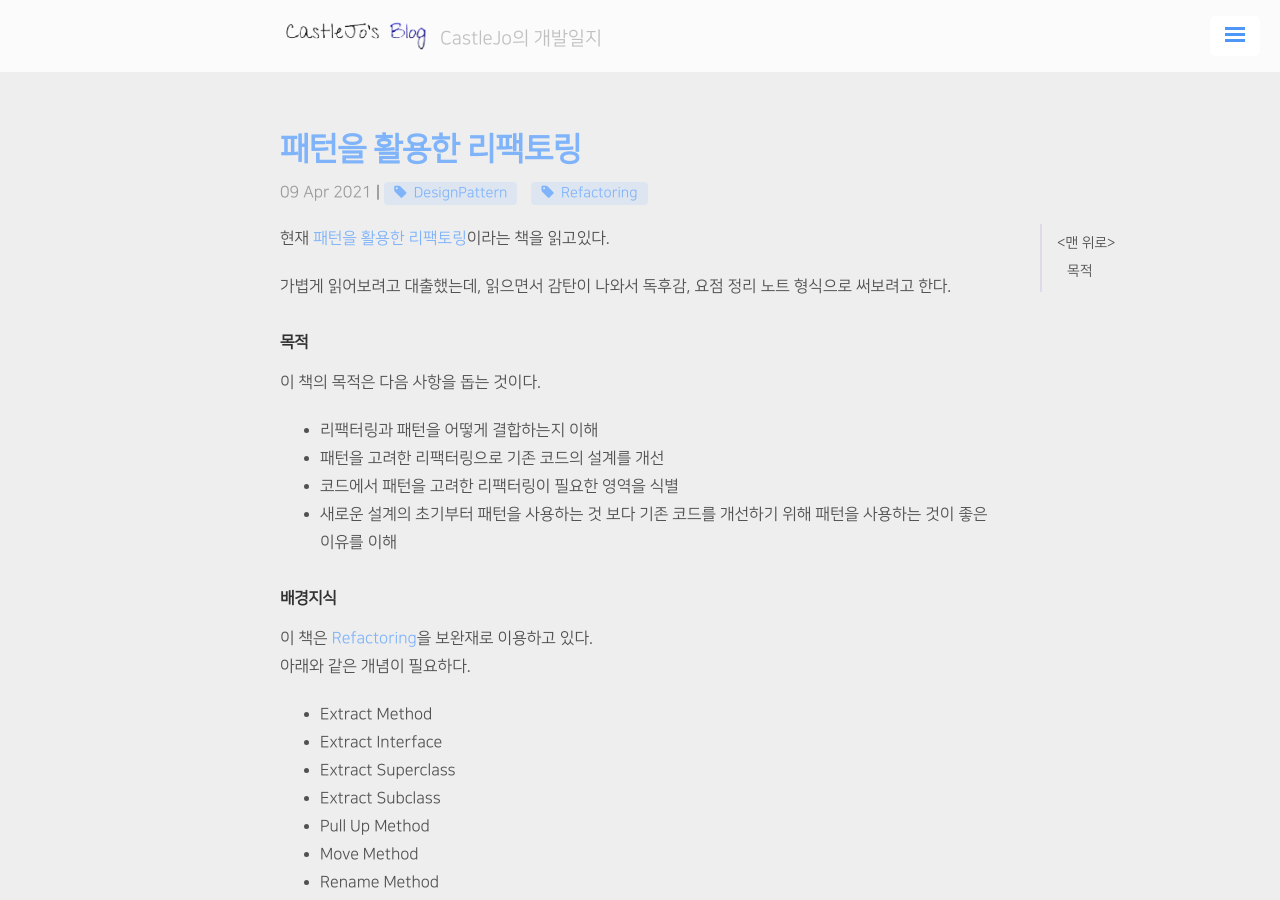
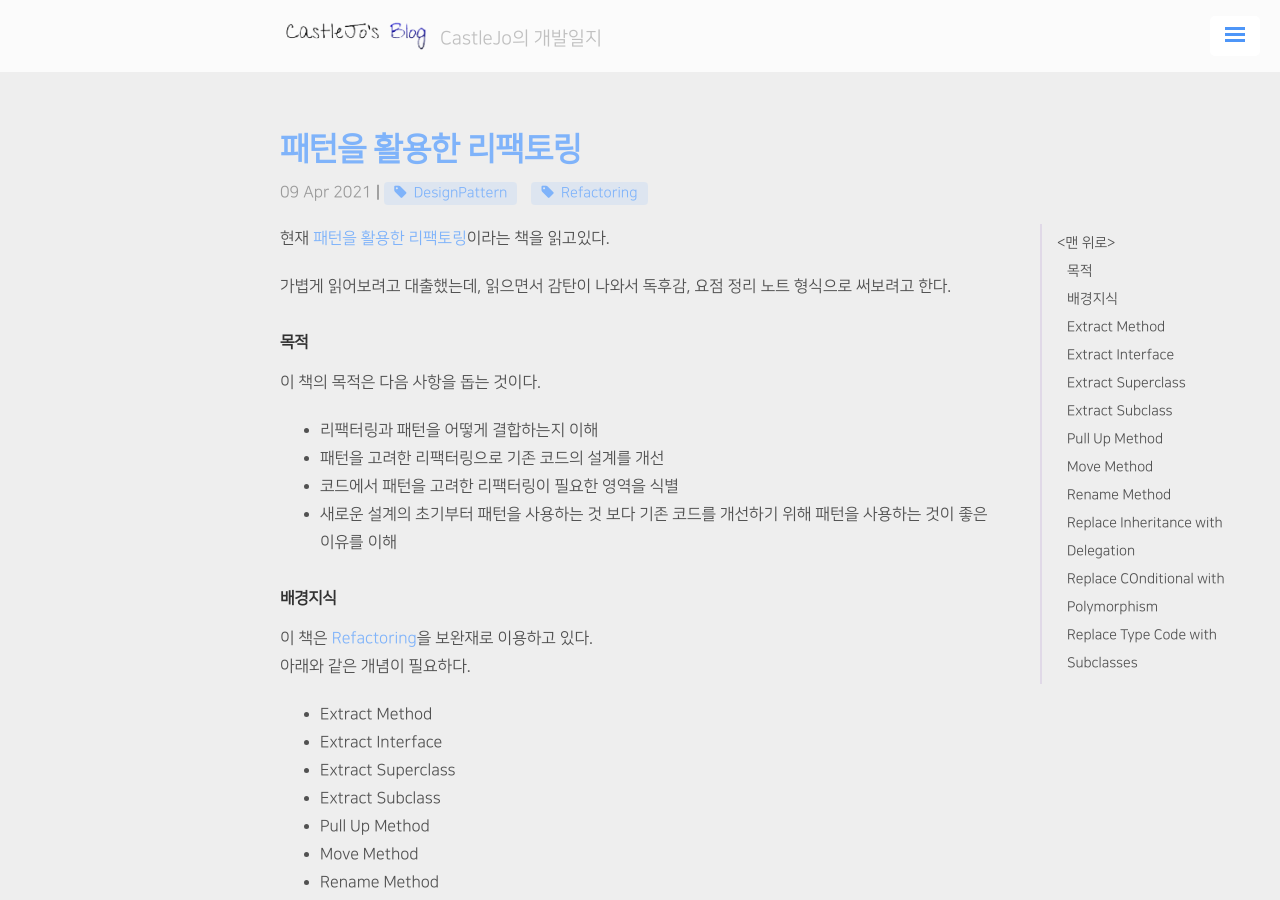
Before and after one commit to ukcastle/ukcastle.github.io, a Jekyll site: the page built from _posts/Refactoring/2021-04-09-RefactoringToPattern.md, in a window 1280 px wide and 900 px high. Built offline with Jekyll 4.4.1, drawn with Linux system fonts in a browser that asks for light colours; nearby versions of some CDN libraries; a script that is not in the unit is left out; comment, search, counter and statistics services are not loaded.

Commit message:
docs: 0409 fix

```diff
--- a/_posts/Refactoring/2021-04-09-RefactoringToPattern.md
+++ b/_posts/Refactoring/2021-04-09-RefactoringToPattern.md
@@ -9,7 +9,7 @@ tag: [DesignPattern, Refactoring]
 
 가볍게 읽어보려고 대출했는데, 읽으면서 감탄이 나와서 독후감, 요점 정리 노트 형식으로 써보려고 한다.
 
-##### 목적
+#### 목적
 
 이 책의 목적은 다음 사항을 돕는 것이다.
 
```
